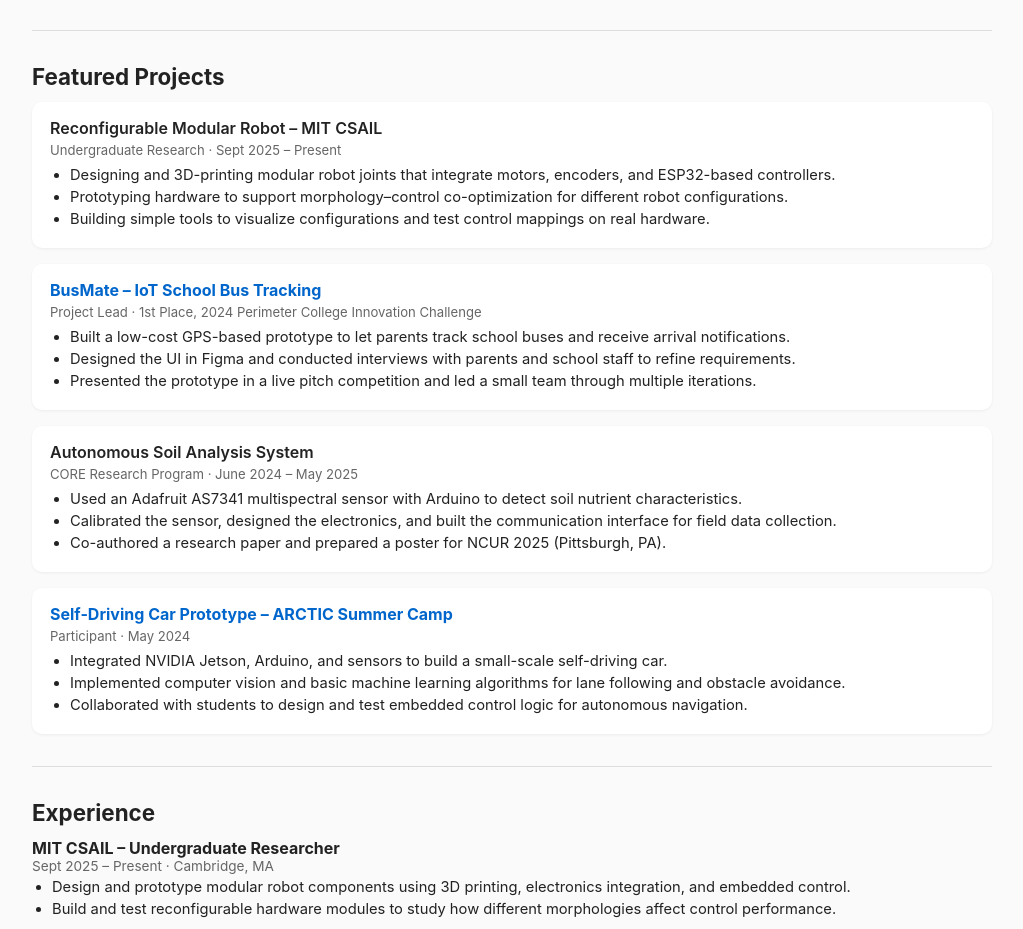
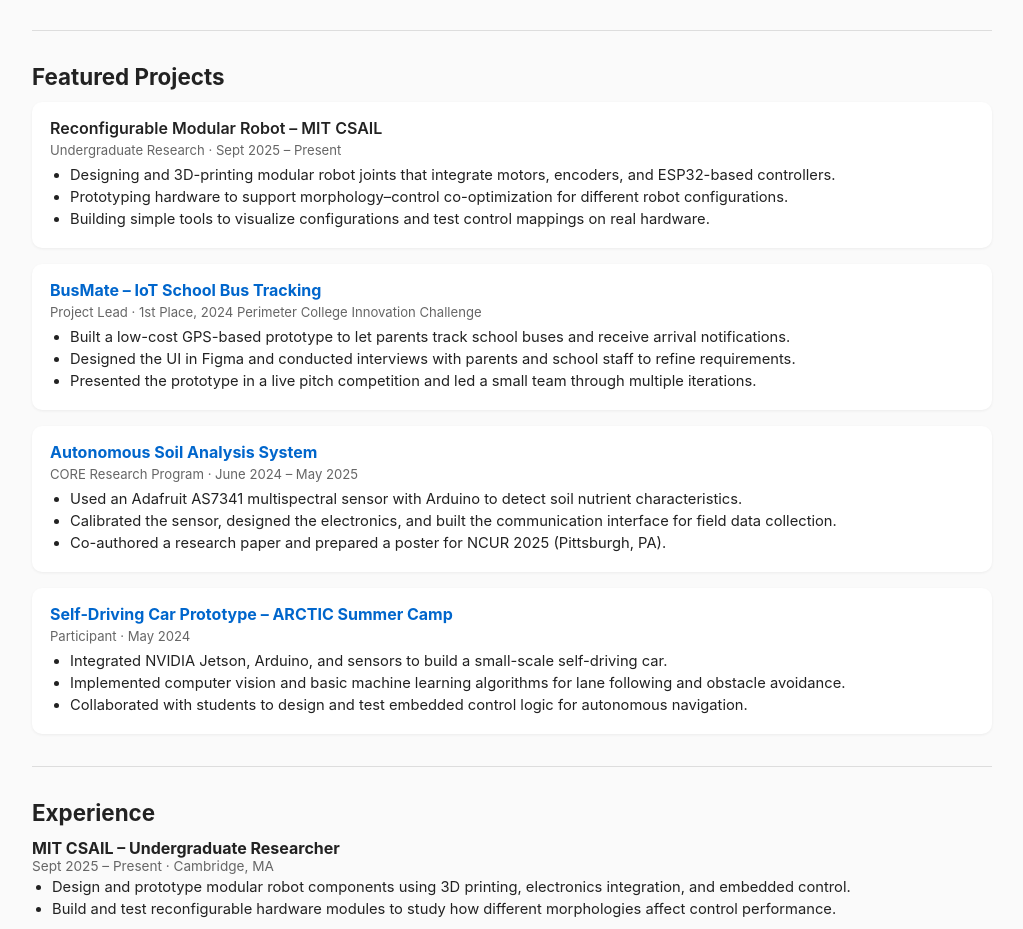
Before and after one commit to Waiyan512/portfolio, a Jekyll site: the page built from index.md, in a window 1280 px wide. Shown: the part 458-1387 px from the top of the page, without its empty margins (128-1151 px from the left). Built offline with Jekyll 4.4.1, drawn with Linux system fonts in a browser that asks for light colours.

Commit message:
Update index.md

```diff
--- a/index.md
+++ b/index.md
@@ -77,14 +77,21 @@ My technical interests include **robot morphology**, **embedded control**, and *
 
 
   <div class="project-card">
-    <div class="project-title">Autonomous Soil Analysis System</div>
-    <div class="project-meta">CORE Research Program · June 2024 – May 2025</div>
-    <ul>
-      <li>Used an Adafruit AS7341 multispectral sensor with Arduino to detect soil nutrient characteristics.</li>
-      <li>Calibrated the sensor, designed the electronics, and built the communication interface for field data collection.</li>
-      <li>Co-authored a research paper and prepared a poster for NCUR 2025 (Pittsburgh, PA).</li>
-    </ul>
+  <div class="project-title">
+    <strong>
+      <a href="soil_analysis_ncur_2025.pdf" target="_blank">
+        Autonomous Soil Analysis System
+      </a>
+    </strong>
   </div>
+  <div class="project-meta">CORE Research Program · June 2024 – May 2025</div>
+  <ul>
+    <li>Used an Adafruit AS7341 multispectral sensor with Arduino to detect soil nutrient characteristics.</li>
+    <li>Calibrated the sensor, designed the electronics, and built the communication interface for field data collection.</li>
+    <li>Co-authored a research paper and prepared a poster for NCUR 2025 (Pittsburgh, PA).</li>
+  </ul>
+</div>
+
 
   <div class="project-card">
   <div class="project-title">
```
